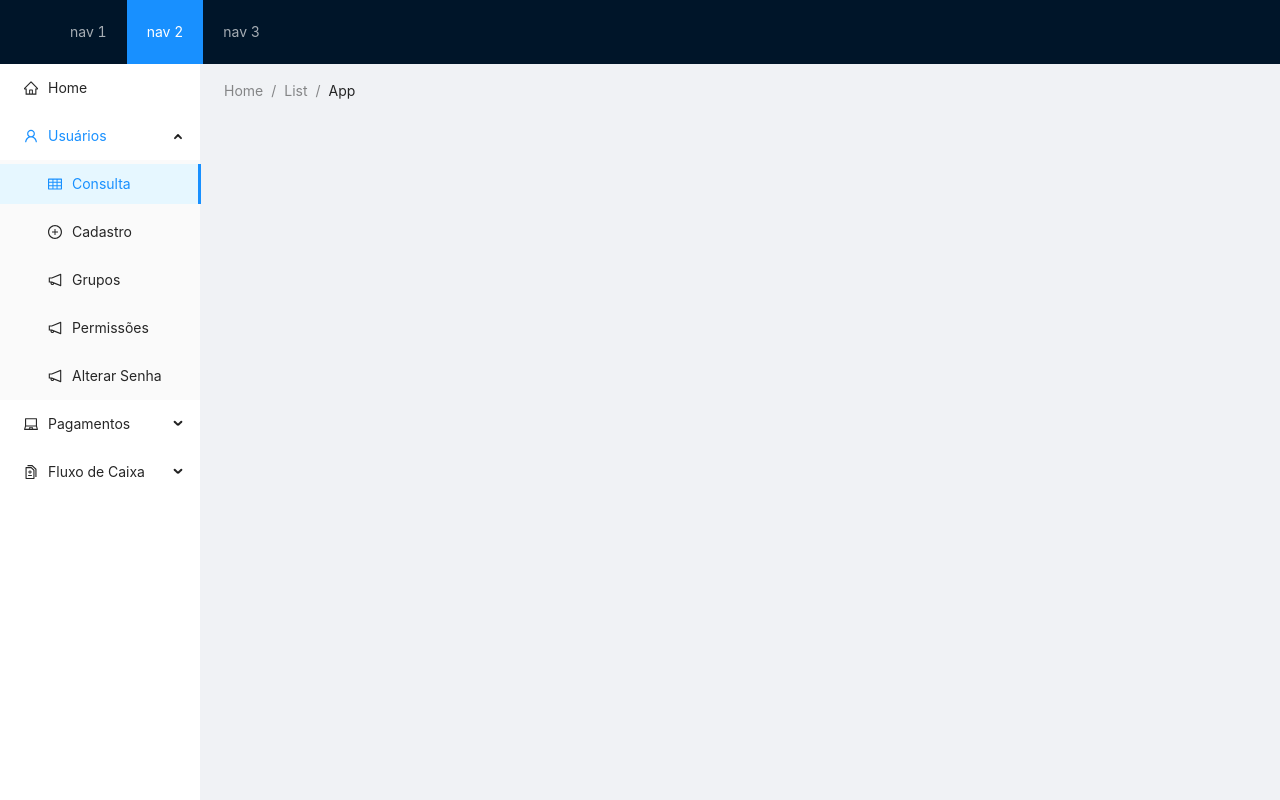
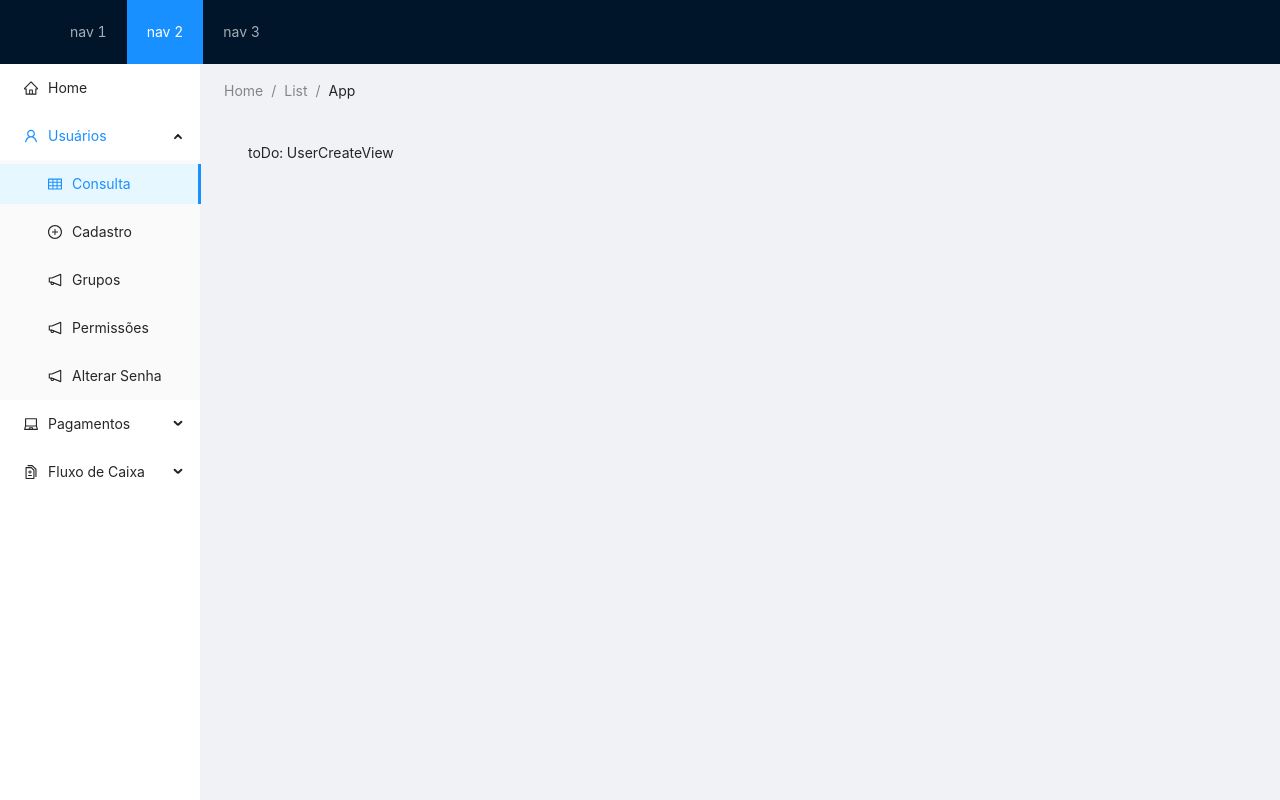
Before and after one commit to cascelli/psystems-site, a React (Create React App) app: page /usuarios/criacao in a window 1280 px wide. Built offline with nearby package versions, Linux system fonts and the light colour scheme.

Commit message:
Criando algumas as rotas base

```diff
--- a/src/app/routes.tsx
+++ b/src/app/routes.tsx
@@ -8,12 +8,24 @@ import {
 } from 'react-router-dom';
 
 import HomeView from './views/Home.view';
+import UserCreateView from './views/UserCreate.view';
+import UserListView from './views/UserList.view';
 
 export default function Routes() {
   return (
     <BrowserRouter>
       <Switch>
         <Route path={'/'} exact component={HomeView} />
+        <Route
+          path={'/usuarios/criacao'}
+          exact
+          component={UserCreateView}
+        />
+        <Route
+          path={'/usuarios'}
+          exact
+          component={UserListView}
+        />
       </Switch>
     </BrowserRouter>
   );
--- /dev/null
+++ b/src/app/views/UserCreate.view.tsx
@@ -0,0 +1,3 @@
+export default function UserCreateView() {
+  return <div>toDo: UserCreateView</div>;
+}
--- /dev/null
+++ b/src/app/views/UserList.view.tsx
@@ -0,0 +1,3 @@
+export default function UserListView() {
+  return <div>toDo: UserListView</div>;
+}
```
